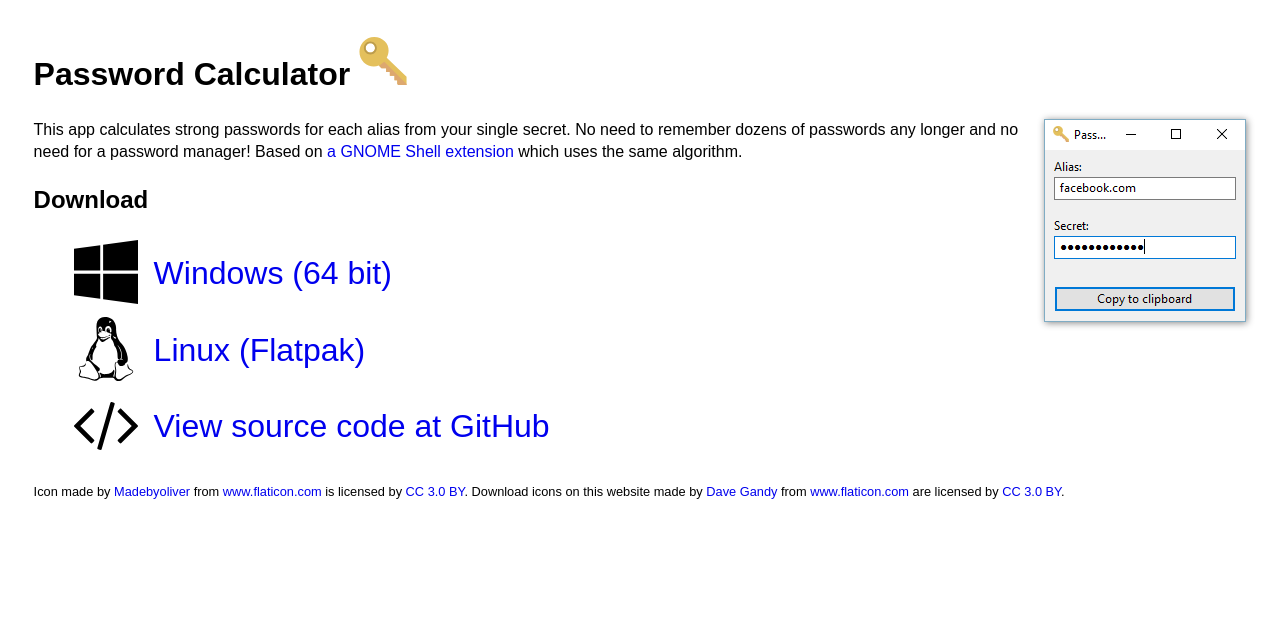
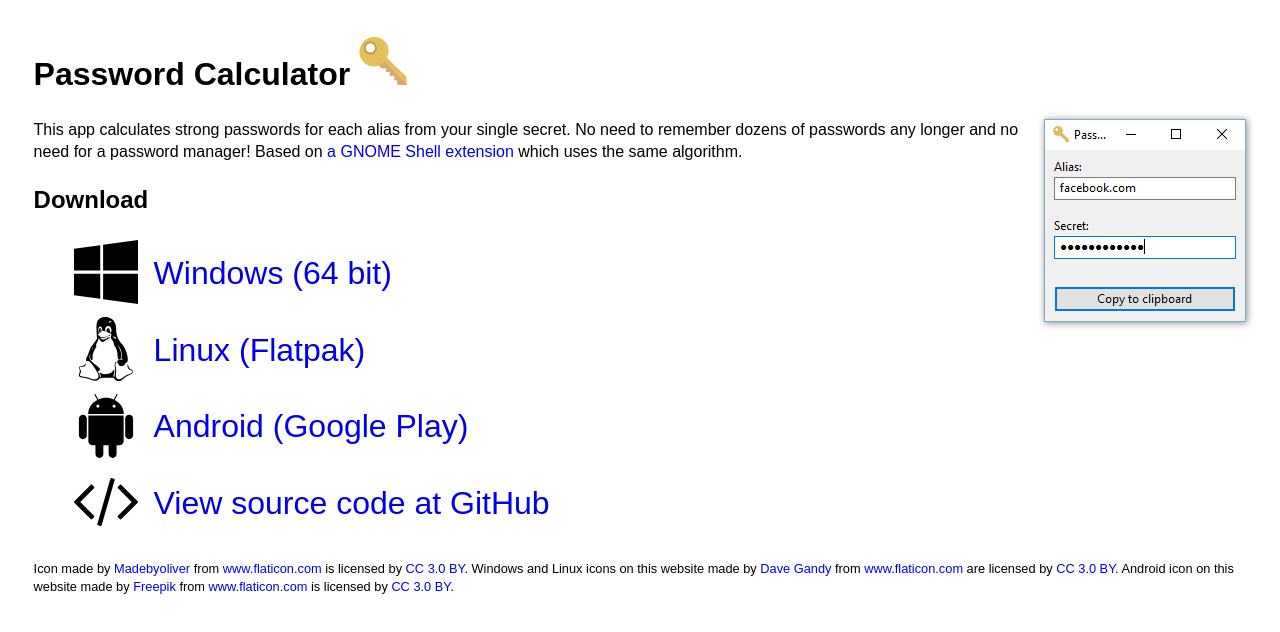
Before and after one commit to jhasse/pwcalculator, a plain HTML site: page index.html in a window 1280 px wide. Drawn offline with Linux system fonts and the light colour scheme.

Commit message:
Add Play Store link

```diff
--- a/index.html
+++ b/index.html
@@ -47,17 +47,20 @@
 	<h2>Download</h2>
 	<ul>
 		<div class="download"><a href="https://github.com/jhasse/pwcalculator/releases/download/v1.0/pwcalculator.zip"><img height="64" src="windows-logo-silhouette.svg"/>Windows (64 bit)</a></div>
-		<div class="download"><a href="https://github.com/jhasse/pwcalculator/releases/download/v1.1/pwcalculator.flatpak"><img height="64" src="linux-logo.svg"/>Linux (Flatpak)</a></div>
-		<!--<div class="download"><a href="#"><img height="64" src="linux-logo.svg"/>Linux (64 bit)</a></div>-->
+		<div class="download"><a href="https://flathub.org/apps/details/com.bixense.PasswordCalculator"><img height="64" src="linux-logo.svg"/>Linux (Flatpak)</a></div>
+		<div class="download"><a href="https://play.google.com/store/apps/details?id=com.bixense.PasswordCalculator&hl=de"><img height="64" src="android-logo.svg"/>Android (Google Play)</a></div>
 		<div class="download"><a href="https://github.com/jhasse/pwcalculator"><img height="64" src="code.svg"/>View source code at GitHub</a></div>
 	</ul>
 	<footer>
 		Icon made by <a href="http://www.flaticon.com/authors/madebyoliver">Madebyoliver</a> from
 		<a href="http://www.flaticon.com">www.flaticon.com</a> is licensed by
 		<a href="http://creativecommons.org/licenses/by/3.0/">CC 3.0 BY</a>.
-		Download icons on this website made by <a href="http://www.flaticon.com/authors/dave-gandy">Dave Gandy</a> from
+		Windows and Linux icons on this website made by <a href="http://www.flaticon.com/authors/dave-gandy">Dave Gandy</a> from
 		<a href="http://www.flaticon.com" title="Flaticon">www.flaticon.com</a> are licensed by
 		<a href="http://creativecommons.org/licenses/by/3.0/">CC 3.0 BY</a>.
+		Android icon on this website made by <a href="https://www.freepik.com/" title="Freepik">Freepik</a> from
+		<a href="https://www.flaticon.com/" title="Flaticon">www.flaticon.com</a> is licensed by
+		<a href="http://creativecommons.org/licenses/by/3.0/" title="Creative Commons BY 3.0">CC 3.0 BY</a>.
 	</footer>
 </body>
 </html>
```
Also changed, not shown: android-logo.svg (added).
